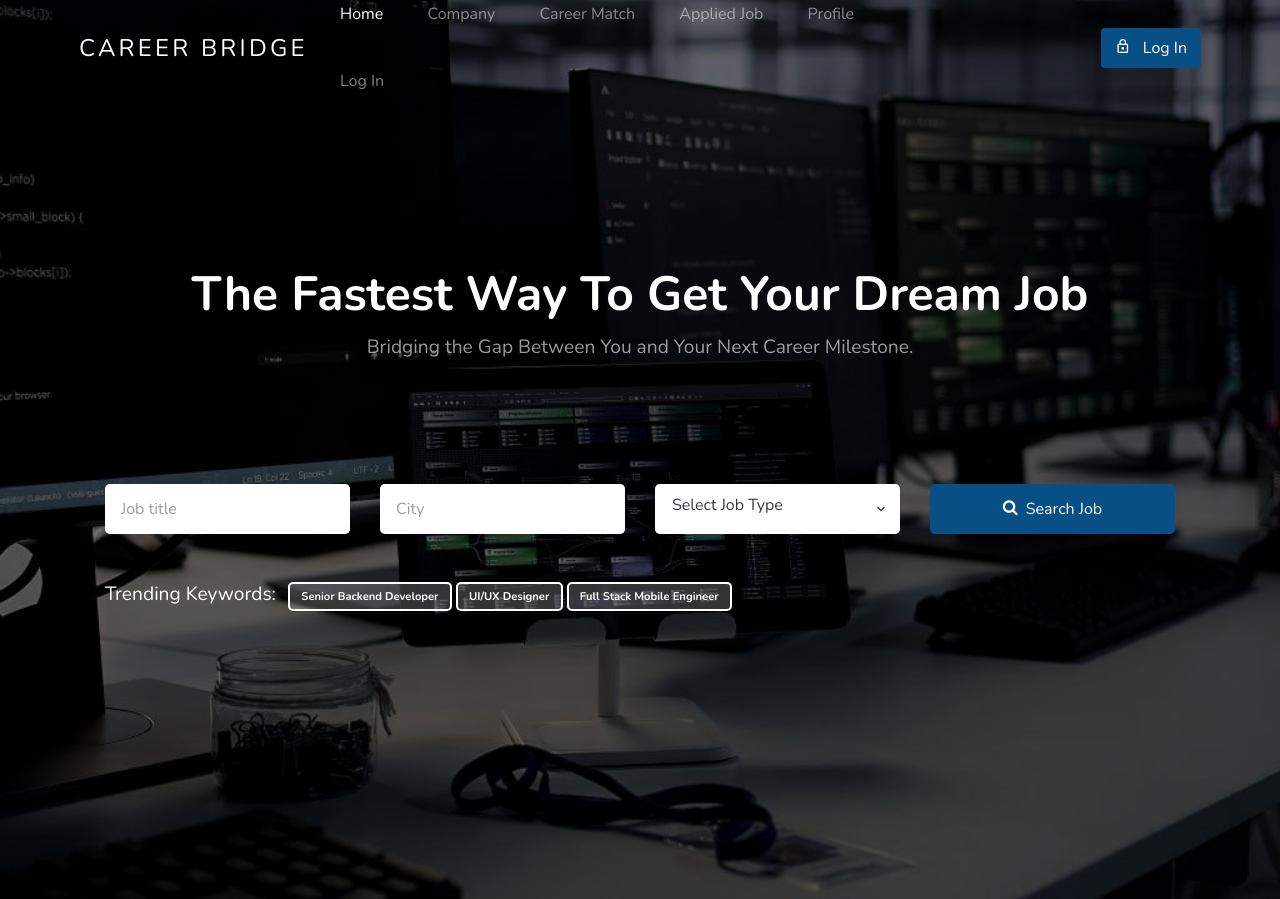
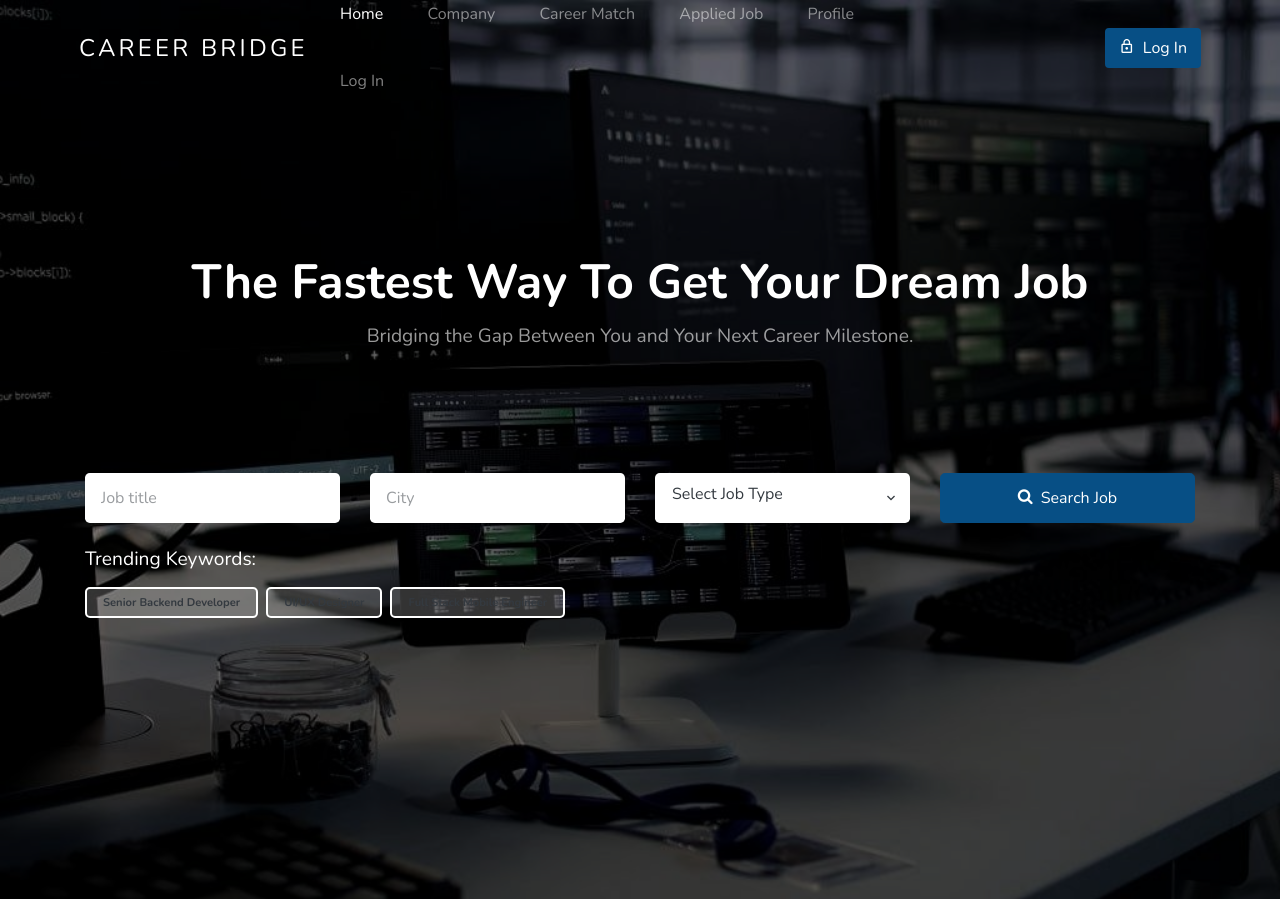
Before and after one commit to Vio2005/CareerGuide, a Django app: page /homeview in a window 1280 px wide. Shown: the top 899 px of the page. Run offline with Django 5.2, Linux system fonts and the light colour scheme; data comes from the database, SQL or seed files in the repository; data that the repository does not hold is empty; some libraries are stand-ins or nearby versions; some web fonts are replaced.

Commit message:
indexnav

```diff
--- a/careerguide/templates/index.html
+++ b/careerguide/templates/index.html
@@ -54,36 +54,43 @@
     <header class="site-navbar mt-3">
       <div class="container-fluid">
         <div class="row align-items-center">
-          <div class="site-logo col-6"><a href="index.html">Career Bridge</a></div>
+          <!-- Logo -->
+          <div class="site-logo col-6 col-xl-3">
+            <a href="index.html">Career Bridge</a>
+          </div>
 
-          <nav class="mx-auto site-navigation">
-            <ul class="site-menu js-clone-nav d-none d-xl-block ml-0 pl-0">
+          <!-- Desktop Navigation -->
+          <nav class="mx-auto site-navigation d-none d-xl-block">
+            <ul class="site-menu js-clone-nav ml-0 pl-0">
               <li><a href="{% url 'homeview' %}" class="nav-link active">Home</a></li>
               <li><a href="{% url 'company_list_view' %}">Company</a></li>
               <li><a href="{% url 'careerquiz' %}">Career Match</a></li>
-              <li> <a href="{% url 'applied_job'  %}">Applied Job</a></li>
-              <li><a href="{%url 'employeeprofile' %}">Profile</a></li>
+              <li><a href="{% url 'applied_job' %}">Applied Job</a></li>
+              <li><a href="{% url 'employeeprofile' %}">Profile</a></li>
               {% if request.session.employee_id %}
-              <li><a href="{%url 'employeelogout' %}" id="logoutBtn">Log out</a></li>
+              <li><a href="{% url 'employeelogout' %}" id="logoutBtn">Log out</a></li>
               {% else %}
-              <li><a href="{%url 'employeelogin' %}">Log In</a></li>
+              <li><a href="{% url 'employeelogin' %}">Log In</a></li>
               {% endif %}
             </ul>
           </nav>
 
-          <div class="right-cta-menu text-right d-flex aligin-items-center col-6">
+          <!-- Right CTA & Mobile Toggle Menu -->
+          <div class="right-cta-menu text-right d-flex align-items-center justify-content-end col-6 col-xl-3">
             <div class="ml-auto">
               {% if request.session.employee_id %}
-    <a href="{% url 'employeelogout' %}" class="btn btn-primary border-width-2 d-none d-lg-inline-block" id="logoutBtn"><span class="mr-2 icon-lock_outline"></span>
-        Log Out
+                <a href="{% url 'employeelogout' %}" class="btn btn-primary border-width-2 d-none d-lg-inline-block" id="logoutBtn">
+                  <span class="mr-2 icon-lock_outline"></span>Log Out
                 </a>
               {% else %}
-    <a href="{% url 'employeelogin' %}"class="btn btn-primary border-width-2 d-none d-lg-inline-block"><span class="mr-2 icon-lock_outline"></span>
-        Log In
+                <a href="{% url 'employeelogin' %}" class="btn btn-primary border-width-2 d-none d-lg-inline-block">
+                  <span class="mr-2 icon-lock_outline"></span>Log In
                 </a>
               {% endif %}
             </div>
-            <a href="#" class="site-menu-toggle js-menu-toggle d-inline-block d-xl-none mt-lg-2 ml-3"><span class="icon-menu h3 m-0 p-0 mt-2"></span></a>
+            <a href="#" class="site-menu-toggle js-menu-toggle d-inline-block d-xl-none mt-lg-2 ml-3">
+              <span class="icon-menu h3 m-0 p-0 mt-2"></span>
+            </a>
           </div>
 
         </div>
@@ -97,53 +104,68 @@
       <div class="container">
         <div class="row align-items-center justify-content-center">
           <div class="col-md-12">
-            <div class="mb-5 text-center">
-              <h1 class="text-white font-weight-bold">The Fastest Way To Get Your Dream Job</h1>
-              <p>Bridging the Gap Between You and Your Next Career Milestone.</p>
+
+            <!-- Hero Title & Subtitle -->
+            <div class="mb-5 text-center px-3">
+              <h1 class="text-white font-weight-bold display-4">The Fastest Way To Get Your Dream Job</h1>
+              <p class="lead">Bridging the Gap Between You and Your Next Career Milestone.</p>
             </div>
-            <form method="GET" class="search-jobs-form" action="{% url 'homeview' %}">
-              <div class="row mb-5">
-                <div class="col-12 col-sm-6 col-md-6 col-lg-3 mb-4 mb-lg-0">
+
+            <!-- Search Form -->
+            <form method="GET" class="search-jobs-form px-2 px-md-0" action="{% url 'homeview' %}">
+              <div class="row mb-4">
+
+                <!-- Job Title Input -->
+                <div class="col-12 col-sm-6 col-lg-3 mb-3 mb-lg-0">
                   <input type="text" class="form-control form-control-lg" placeholder="Job title" name="position">
                 </div>
-                <div class="col-12 col-sm-6 col-md-6 col-lg-3 mb-4 mb-lg-0">
+
+                <!-- City Input -->
+                <div class="col-12 col-sm-6 col-lg-3 mb-3 mb-lg-0">
                   <input type="text" class="form-control form-control-lg" placeholder="City" name="city">
+                </div>
 
-                </div>
-                <div class="col-12 col-sm-6 col-md-6 col-lg-3 mb-4 mb-lg-0">
-                  <select class="selectpicker" data-style="btn-white btn-lg" data-width="100%" data-live-search="true" title="Select Job Type">
+                <!-- Job Type Select -->
+                <div class="col-12 col-sm-6 col-lg-3 mb-3 mb-lg-0">
+                  <select class="selectpicker w-100" name="job_type" data-style="btn-white btn-lg" data-width="100%" data-live-search="true" title="Select Job Type">
                     <option value="Full Time">Full Time</option>
                     <option value="Part Time">Part Time</option>
                     <option value="Internship">Internship</option>
                     <option value="Remote">Remote</option>
                   </select>
                 </div>
-                <div class="col-12 col-sm-6 col-md-6 col-lg-3 mb-4 mb-lg-0">
-                  <button type="submit" class="btn btn-primary btn-lg btn-block text-white btn-search"><span class="icon-search icon mr-2"></span>Search Job</button>
+
+                <!-- Submit Button -->
+                <div class="col-12 col-sm-6 col-lg-3 mb-3 mb-lg-0">
+                  <button type="submit" class="btn btn-primary btn-lg btn-block text-white btn-search">
+                    <span class="icon-search icon mr-2"></span>Search Job
+                  </button>
                 </div>
+
               </div>
+
+              <!-- Trending Keywords -->
               <div class="row">
                 <div class="col-md-12 popular-keywords">
-    <h3>Trending Keywords:</h3>
-    <ul class="keywords list-unstyled m-0 p-0">
+                  <h3 class="text-white h6 mb-3">Trending Keywords:</h3>
+                  <ul class="keywords list-unstyled m-0 p-0 d-flex flex-wrap align-items-center gap-2">
                     {% for p in popular_positions %}
-            <li>
-                <a href="{% url 'homeview' %}?position={{ p.position_name }}#list">
+                        <li class="mb-2 mr-2">
+                            <a href="{% url 'homeview' %}?position={{ p.position_name }}#list" class="badge badge-light px-3 py-2 text-dark text-decoration-none">
                                 {{ p.position_name }}
                             </a>
                         </li>
                     {% empty %}
-            <li>No trending positions yet.</li>
+                        <li class="text-white-50">No trending positions yet.</li>
                     {% endfor %}
                   </ul>
                 </div>
               </div>
+
             </form>
           </div>
         </div>
       </div>
-
-
     </section>
 
 
```
Lines whose indentation alone changed are shown as unchanged.
